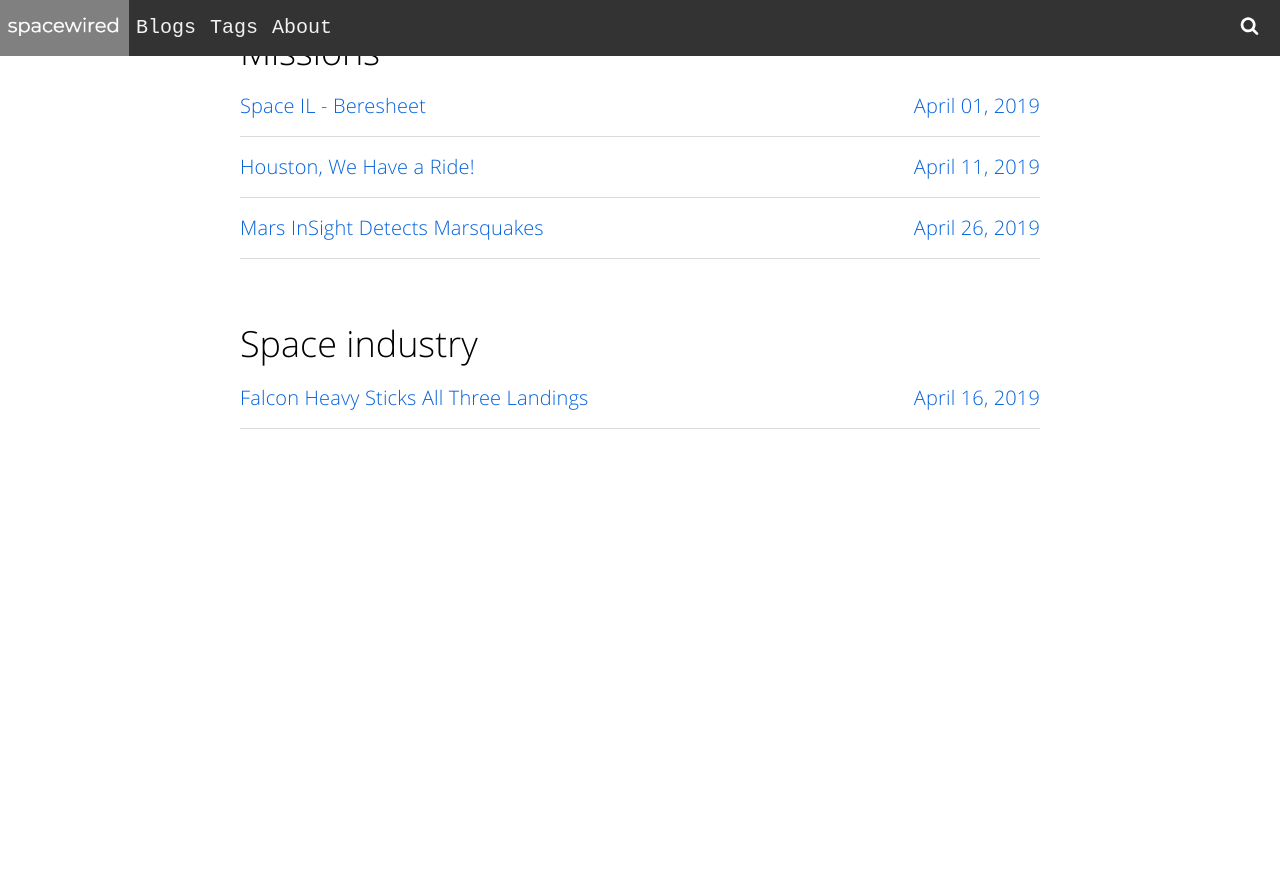
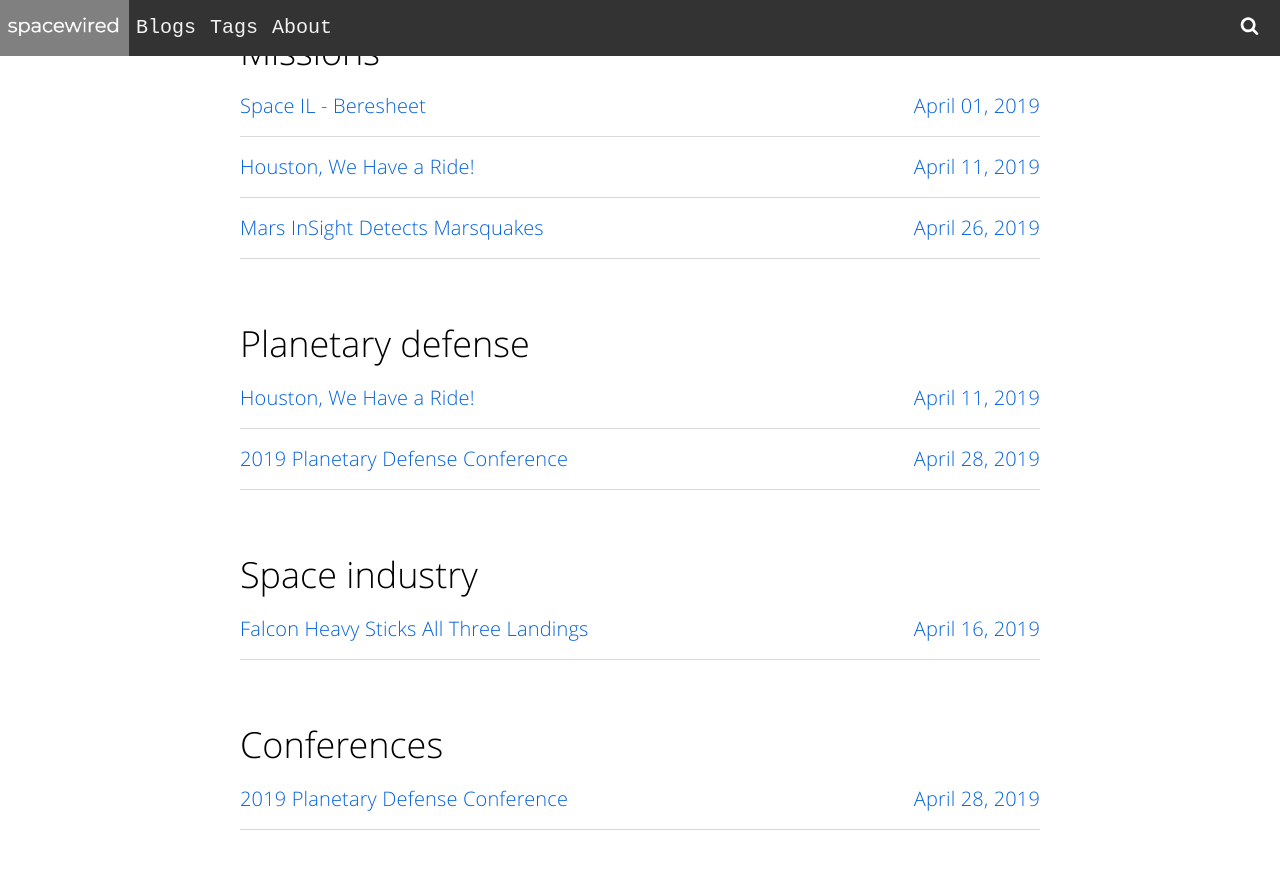
Before and after one commit to spacewired/spacewired.github.io, a Jekyll site: the page built from blogs.html, in a window 1280 px wide and 900 px high, scrolled down 1679 px. Shown: the top 869 px of the window. Built offline with Jekyll 4.4.1, drawn with Linux system fonts in a browser that asks for light colours; before the commit the page ends 2178 px from its top, so only the background shows below that; some of the changed lines change nothing that is shown.

Commit message:
Add planetary defense conference post

```diff
--- a/_posts/2019-04-11-dart-has-a-ride 12-12-56-355.md
+++ b/_posts/2019-04-11-dart-has-a-ride 12-12-56-355.md
@@ -16,6 +16,7 @@ tags:
 
 categories:
 - Missions
+- Planetary Defense
 ---
 
 # Houston, We Have a Ride!
--- /dev/null
+++ b/_posts/2019-04-28-2019-planetary-defense-conference.md
@@ -0,0 +1,44 @@
+---
+layout: post
+title: "2019 Planetary Defense Conference"
+date: 2019-04-28 20:28:00
+image: '/assets/img/DART'
+background: '/assets/img/DART/target.jpg'
+description: 'Experts from around the world unite to discuss near-earth objects'
+tags:
+tags:
+- asteroid
+- flight
+- planetary
+- defense
+- dart
+- conferences
+
+categories:
+- Conferences
+- Planetary Defense
+---
+
+# Planetary Defense Conference
+#### Experts from around the world unite to discuss near-earth objects
+
+
+Tomorrow will be the first day of the 2019 IAA Planetary Defense Conference. The conference will take place in what Washington DC area in the USA this year, and will last the entire week.
+
+This year's conference is the 6th global conference, which takes place every two years. In it, experts from all over the world meet in an effort to share new findings related to near earth objects (NEOs) and other planetary defense topics.
+
+NEOs include asteroid and comets that orbit our Sun and come within 30 million miles of Earth's orbit. This year is special for NASA, as they will be talking about the current effort to demonstrate a technique to change the motion of an asteroid in the hopes of having a better understanding of what to do in the case an asteroid ever headed for the Earth. NASA's effort will be carried out through the JHU-APL mission DART of which we have spoken in previous posts.
+
+This year's conference is sure to be exciting, starting with an opening Keynote by NASA Administrator James Bridenstine and with appearances by Planetary Society CEO Bill Nye.
+
+The conference's program also includes some really cool simulations related to DART's kinetic impact, and includes discussions around current observation of Didymos in support of the DART mission. Perhaps even more exciting will be the talk about DRACO, the Didymos Reconnaissance and Asteroid Camera for OpNav, which will be used to track the Asteroid before hitting it!
+
+Other talks will include talks about asteroid Ryugu and NEO observations made using the UH-2.2m Telescope.
+
+Look out for updates to this story as the conference goes on throughout the week!
+
+Links:
+
+<a href="http://pdc.iaaweb.org/?q=ipc">http://pdc.iaaweb.org/?q=ipc</a>
+
+<a href="https://www.nasa.gov/press-release/nasa-invites-media-to-learn-more-about-near-earth-asteroids-comets">https://www.nasa.gov/press-release/nasa-invites-media-to-learn-more-about-near-earth-asteroids-comets</a>
```
